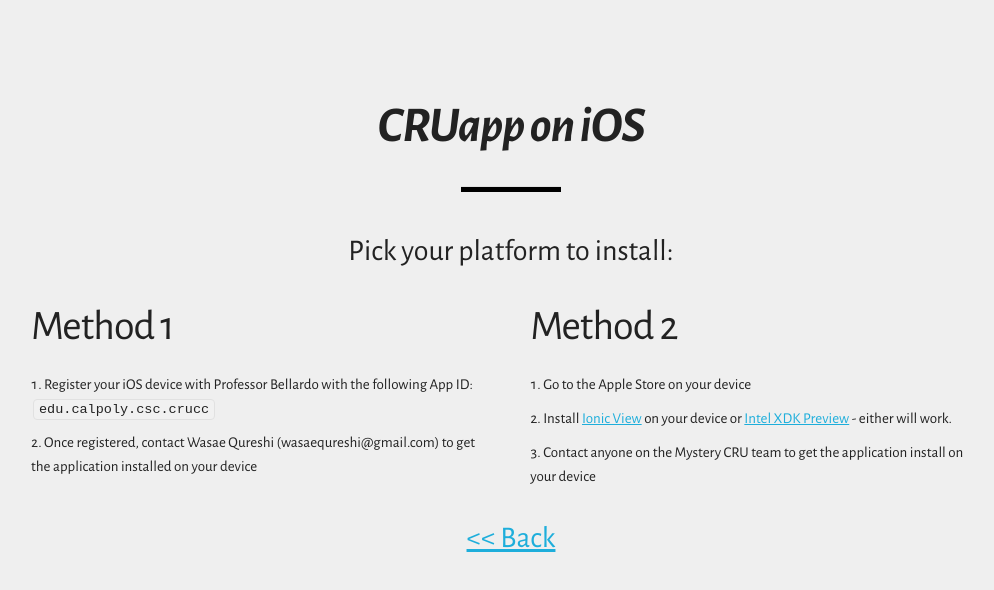
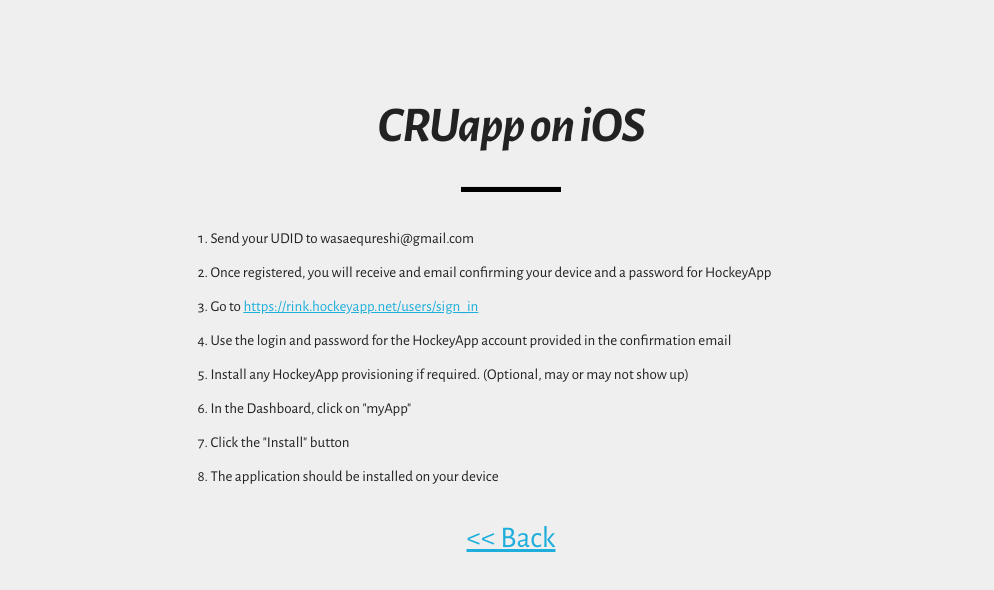
Before and after one commit to MysteryCRU/aww.cruapp.xyz, a plain HTML site: page apple.html in a window 1280 px wide. Shown: the whole page, without its empty margins (129-1123 px from the left). Drawn offline with nearby package versions, Linux system fonts and the light colour scheme.

Commit message:
Update iOS install instructiosn

```diff
--- a/apple.html
+++ b/apple.html
@@ -38,25 +38,20 @@
       <div class="twelve columns" style="margin-top: 10%">
         <h1>CRUapp on iOS</h1>
         <hr />
-        <p class="center big">Pick your platform to install:</p>
       </div>
     </div> <!-- /row -->
 
     <div class="row">
-      <div class="one-half column">
-        <h2>Method 1</h2>
+      <div class="offset-by-two eight columns">
         <ol>
-          <li>Register your iOS device with Professor Bellardo with the following App ID: <code>edu.calpoly.csc.crucc</code></li>
-          <li>Once registered, contact Wasae Qureshi (wasaequreshi@gmail.com) to get the application installed on your device</li>
-        </ol>
-      </div>
-      <div class="one-half column">
-        <h2>Method 2</h2>
-        <ol>
-          <li>Go to the Apple Store on your device</li>
-          <li>Install <a href="https://itunes.apple.com/us/app/ionic-view/id849930087?mt=8">Ionic View</a> on your device or
-          <a href="https://itunes.apple.com/us/app/intel-app-preview/id725023841?mt=8">Intel XDK Preview</a> - either will work.</li>
-          <li>Contact anyone on the Mystery CRU team to get the application install on your device</li>
+          <li>Send your UDID to wasaequreshi@gmail.com</li>
+          <li>Once registered, you will receive and email confirming your device and a password for HockeyApp</li>
+          <li>Go to <a href="https://rink.hockeyapp.net/users/sign_in">https://rink.hockeyapp.net/users/sign_in</a></li>
+          <li>Use the login and password for the HockeyApp account provided in the confirmation email</li>
+          <li>Install any HockeyApp provisioning if required. (Optional, may or may not show up)</li>
+          <li>In the Dashboard, click on "myApp"</li>
+          <li>Click the "Install" button</li>
+          <li>The application should be installed on your device</li>
         </ol>
       </div>
     </div> <!-- /row -->
```
